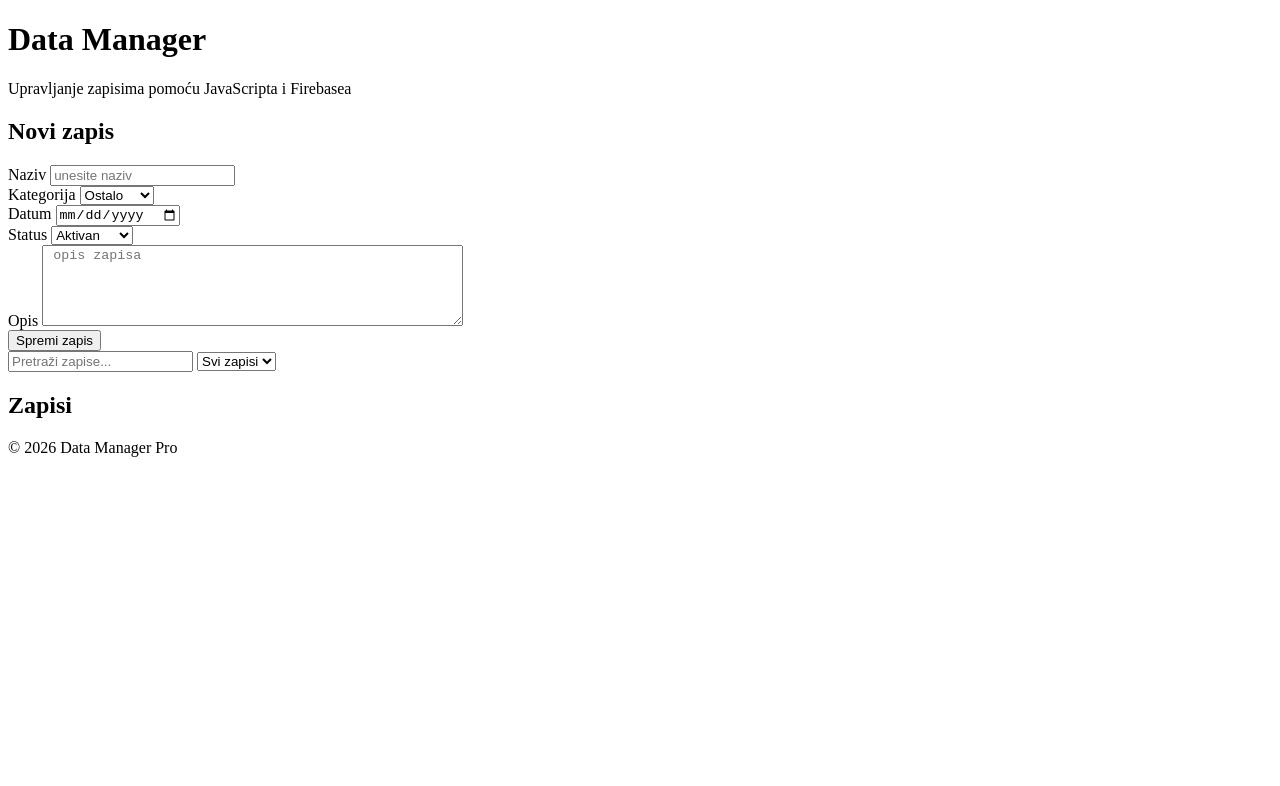
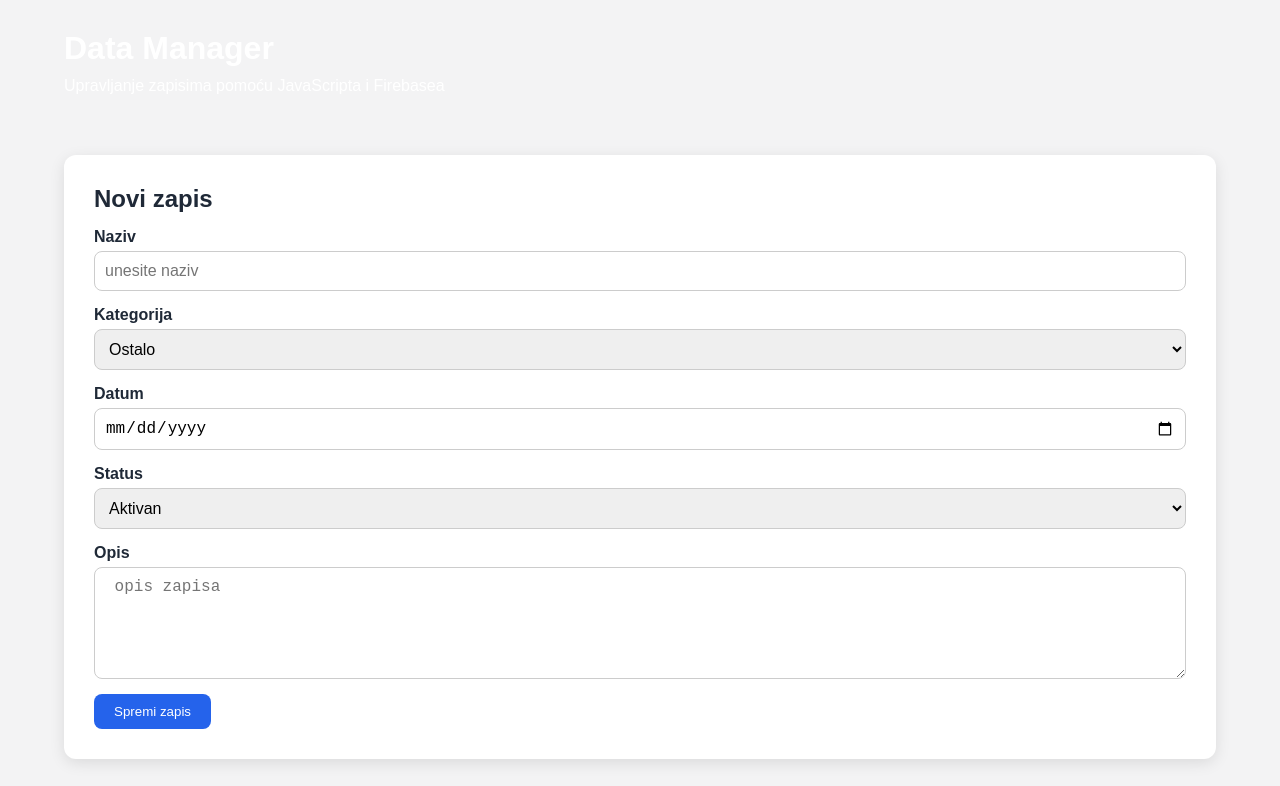
Before and after one commit to marina-cro/git-javascript-ponavljanje, a plain HTML site: page git-javascript-ponavljanje/index.htm in a window 1280 px wide. Shown: the top 786 px of the page. Drawn offline with Linux system fonts and the light colour scheme.

Commit message:
configurate firebase with cdn

```diff
--- a/git-javascript-ponavljanje/css/style.css
+++ b/git-javascript-ponavljanje/css/style.css
@@ -0,0 +1,116 @@
+/*definicija varijabli*/
+:root{
+    --primary-color: #2563eb;
+    --secondary-color: #1e40af;
+    --background: #f3f3f4f6;
+    --card: #ffffff;
+    --text: #1f2937;
+    --danger: #dc2626;
+}
+
+*{
+    box-sizing: border-box;
+    margin: 0;
+    padding: 0;
+
+}
+
+body{
+    font-family: Arial, Helvetica, sans-serif;
+    background: var(--background);
+    color: var(--text);
+}
+
+.container{
+    max-width: 1200px;
+    width: 90%;
+    margin: auto;
+}
+
+.header{
+    background: var(--primary);
+    color:var(--card);
+    padding: 30px 0;
+    margin-bottom: 30px;
+}
+
+.header h1{
+    margin-bottom: 10px;
+}
+
+.form-section{
+    background: var(--card);
+    padding: 30px;
+    border-radius: 12px;
+    margin-bottom: 30px;
+    box-shadow: 0 4px 15px rgba(0,0,0,0.1);
+}
+
+section h2{
+    margin-bottom: 15px;
+}
+
+.form-group{
+    display: flex;
+    flex-direction: column;
+    margin-bottom: 15px;
+}
+
+label{
+    margin-bottom: 5px;
+    font-weight: bold;
+}
+
+input, select, textarea{
+    padding: 10px;
+    border: 1px solid #ccc;
+    border-radius: 8px;
+    font-size: 16px;
+}
+
+.btn-primary{
+    background: var(--primary-color);
+    color: var(--card);
+    padding: 10px 20px;
+    border: none;
+    border-radius: 8px;
+    cursor: pointer;
+    transition:  0.3s ease;
+}
+
+.btn-primary:hover{
+    background: var(--secondary);
+}
+
+/*toolbar*/
+.toolbar{
+    display: flex;
+    gap: 15px;
+    margin-bottom: 30px;
+}
+
+.toolbar input, .toolbar select{
+    flex-grow: 1; /*ZAVRŠNI MOŽDA*/
+}
+
+/*GRID KARTICA*/
+.records-grid{
+    display: grid;
+    grid-template-columns: repeat(auto-fill, minmax(280px, 1fr));
+    gap: 20px;
+}
+
+/*footer*/
+.footer{
+    margin-top: 40px;
+    padding: 20px 0;
+    text-align: center;
+    background: var(--text);
+    color: var(--card);
+}
+
+@media (max-width: 600px){
+    .toolbar{
+        flex-direction: column;
+    }
+}
--- a/git-javascript-ponavljanje/index.htm
+++ b/git-javascript-ponavljanje/index.htm
@@ -81,8 +81,19 @@
             <!--dinamički sadržaj -->
         </section>
     </main>
-    <footer>
+    <footer class="footer">
             <p>&copy; 2026 Data Manager Pro</p>
     </footer>
+
+    <!-- firebase app-->
+     <script src="https://www.gstatic.com/firebasejs/12.16.0/firebase-app-compat.js";></script>
+
+     <!-- firebase firestore -->
+        <script src="https://www.gstatic.com/firebasejs/12.16.0/firebase-firestore-compat.js";></script>
+
+        <!-- firebase config -->
+         <script src="js/firebase-config.js"></script>
+         <!-- main script -->
+        <script src="js/script.js"></script>
 </body>
 </html>
--- /dev/null
+++ b/git-javascript-ponavljanje/js/firebase-config.js
@@ -0,0 +1,18 @@
+//firebase konfiguracija
+// For Firebase JS SDK v7.20.0 and later, measurementId is optional
+const firebaseConfig = {
+  apiKey: "AIzaSyCtHUI5V3qZPW1k-YXR6C-herzcpPnP-Nc",
+  authDomain: "frontend-gen6.firebaseapp.com",
+  databaseURL: "https://frontend-gen6-default-rtdb.europe-west1.firebasedatabase.app",
+  projectId: "frontend-gen6",
+  storageBucket: "frontend-gen6.firebasestorage.app",
+  messagingSenderId: "746180350454",
+  appId: "1:746180350454:web:b40c0dc187eafbe6c237d7",
+  measurementId: "G-927V1C2G85"
+};
+
+//pokretanje firebase aplikacije
+firebase.initializeApp(firebaseConfig);
+
+//kreiranje firestore baze
+const db = firebase.firestore();
```
